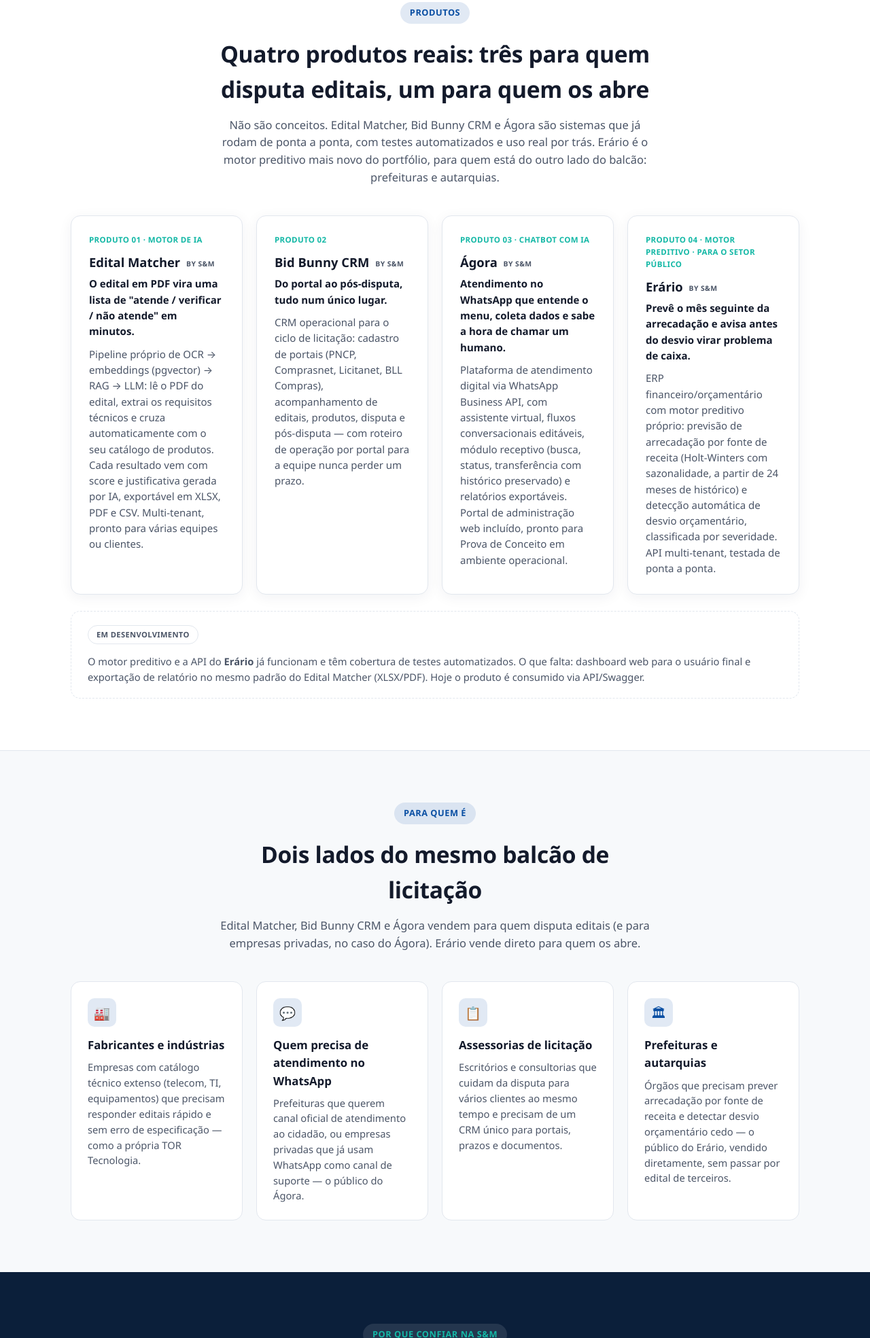
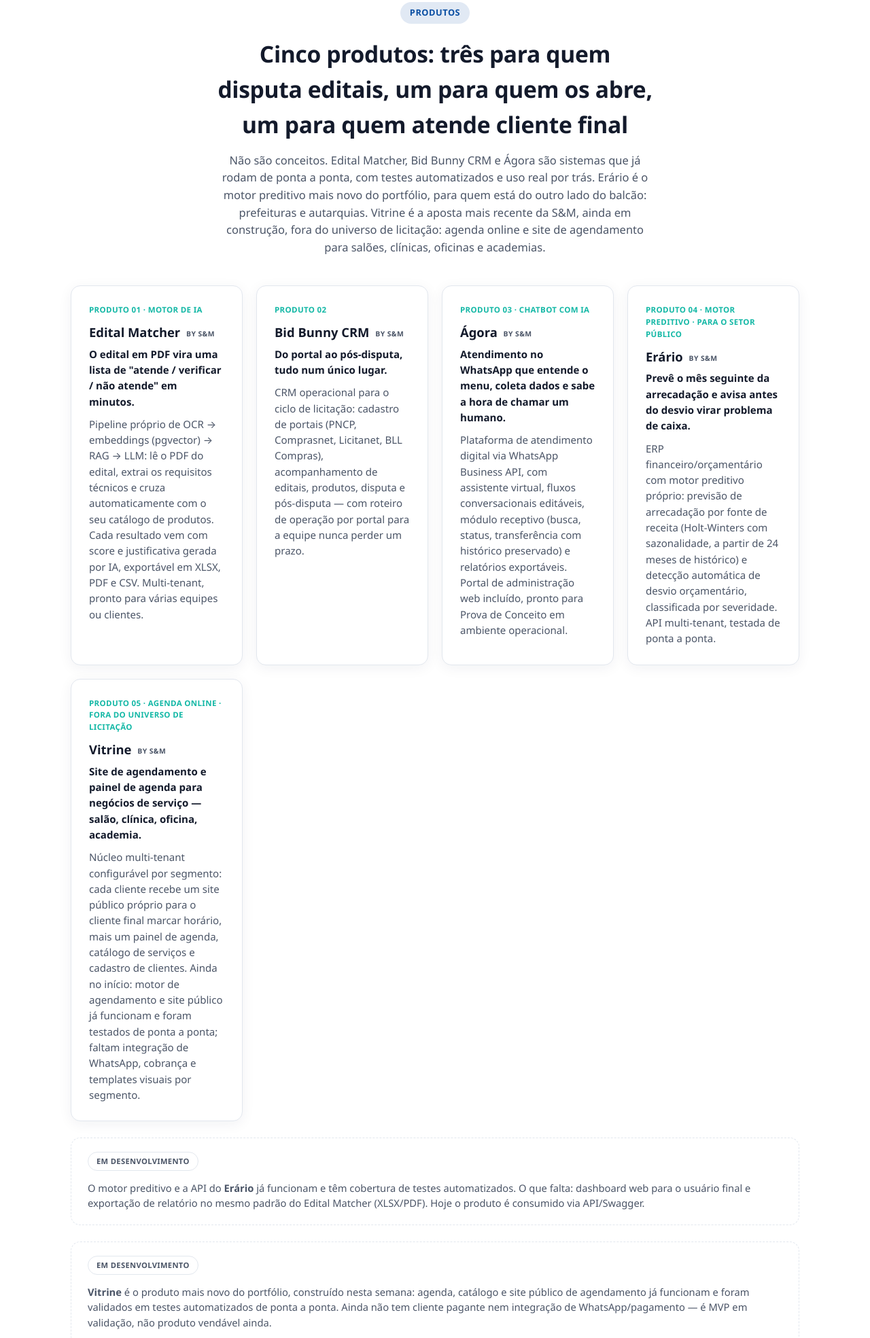
Before and after one commit to alvarosamp/sm-softwares, a plain HTML site: page index.html in a window 1280 px wide. Shown: the part 831-2800 px from the top of the page at 68% size. Drawn offline with Linux system fonts and the light colour scheme.

Commit message:
Adiciona Vitrine (agenda online multi-segmento) ao portfolio, como MVP em validacao
Diferente dos demais produtos, marcado explicitamente como recem-construido e
sem cliente pagante ainda, para nao superestimar maturidade.

```diff
--- a/index.html
+++ b/index.html
@@ -4,7 +4,7 @@
 <meta charset="UTF-8" />
 <meta name="viewport" content="width=device-width, initial-scale=1.0" />
 <title>S&amp;M Softwares — Matching de editais, CRM de licitações, chatbot WhatsApp e gestão pública</title>
-<meta name="description" content="S&M Softwares desenvolve Edital Matcher, Bid Bunny CRM, Ágora (chatbot WhatsApp) e Erário (previsão de arrecadação) — produtos reais, testados, para quem disputa e para quem abre editais." />
+<meta name="description" content="S&M Softwares desenvolve Edital Matcher, Bid Bunny CRM, Ágora (chatbot WhatsApp), Erário (previsão de arrecadação) e Pórtico (planejamento e dossiê da contratação) — produtos reais, testados, para quem disputa e para quem abre editais." />
 <link rel="stylesheet" href="styles.css?v=9" />
 </head>
 <body>
@@ -82,8 +82,8 @@
     <div class="container">
       <div class="section-head">
         <span class="eyebrow">Produtos</span>
-        <h2>Quatro produtos reais: três para quem disputa editais, um para quem os abre</h2>
-        <p>Não são conceitos. Edital Matcher, Bid Bunny CRM e Ágora são sistemas que já rodam de ponta a ponta, com testes automatizados e uso real por trás. Erário é o motor preditivo mais novo do portfólio, para quem está do outro lado do balcão: prefeituras e autarquias.</p>
+        <h2>Cinco produtos: três para quem disputa editais, um para quem os abre, um para quem atende cliente final</h2>
+        <p>Não são conceitos. Edital Matcher, Bid Bunny CRM e Ágora são sistemas que já rodam de ponta a ponta, com testes automatizados e uso real por trás. Erário é o motor preditivo mais novo do portfólio, para quem está do outro lado do balcão: prefeituras e autarquias. Vitrine é a aposta mais recente da S&amp;M, ainda em construção, fora do universo de licitação: agenda online e site de agendamento para salões, clínicas, oficinas e academias.</p>
       </div>
       <div class="segments-grid segments-grid-4">
         <div class="segment-card">
@@ -110,10 +110,20 @@
           <p class="product-tagline">Prevê o mês seguinte da arrecadação e avisa antes do desvio virar problema de caixa.</p>
           <p>ERP financeiro/orçamentário com motor preditivo próprio: previsão de arrecadação por fonte de receita (Holt-Winters com sazonalidade, a partir de 24 meses de histórico) e detecção automática de desvio orçamentário, classificada por severidade. API multi-tenant, testada de ponta a ponta.</p>
         </div>
+        <div class="segment-card">
+          <span class="tag">Produto 05 · Agenda online · Fora do universo de licitação</span>
+          <h3>Vitrine <span class="product-sub">by S&amp;M</span></h3>
+          <p class="product-tagline">Site de agendamento e painel de agenda para negócios de serviço — salão, clínica, oficina, academia.</p>
+          <p>Núcleo multi-tenant configurável por segmento: cada cliente recebe um site público próprio para o cliente final marcar horário, mais um painel de agenda, catálogo de serviços e cadastro de clientes. Ainda no início: motor de agendamento e site público já funcionam e foram testados de ponta a ponta; faltam integração de WhatsApp, cobrança e templates visuais por segmento.</p>
+        </div>
       </div>
       <div class="roadmap-note">
         <span class="roadmap-tag">Em desenvolvimento</span>
         <p>O motor preditivo e a API do <strong>Erário</strong> já funcionam e têm cobertura de testes automatizados. O que falta: dashboard web para o usuário final e exportação de relatório no mesmo padrão do Edital Matcher (XLSX/PDF). Hoje o produto é consumido via API/Swagger.</p>
+      </div>
+      <div class="roadmap-note">
+        <span class="roadmap-tag">Em desenvolvimento</span>
+        <p><strong>Vitrine</strong> é o produto mais novo do portfólio, construído nesta semana: agenda, catálogo e site público de agendamento já funcionam e foram validados em testes automatizados de ponta a ponta. Ainda não tem cliente pagante nem integração de WhatsApp/pagamento — é MVP em validação, não produto vendável ainda.</p>
       </div>
     </div>
   </section>
--- a/styles.css
+++ b/styles.css
@@ -339,11 +339,7 @@
 }
 
 .segments-grid.segments-grid-4 {
-  grid-template-columns: repeat(4, 1fr);
-}
-
-@media (max-width: 900px) {
-  .segments-grid.segments-grid-4 { grid-template-columns: repeat(2, 1fr); }
+  grid-template-columns: repeat(auto-fit, minmax(230px, 1fr));
 }
 
 @media (max-width: 720px) {
@@ -425,11 +421,7 @@
 }
 
 .features-grid.features-grid-4 {
-  grid-template-columns: repeat(4, 1fr);
-}
-
-@media (max-width: 900px) {
-  .features-grid.features-grid-4 { grid-template-columns: repeat(2, 1fr); }
+  grid-template-columns: repeat(auto-fit, minmax(220px, 1fr));
 }
 
 @media (max-width: 720px) {
@@ -493,11 +485,7 @@
 }
 
 .pricing-grid.pricing-grid-4 {
-  grid-template-columns: repeat(4, 1fr);
-}
-
-@media (max-width: 900px) {
-  .pricing-grid.pricing-grid-4 { grid-template-columns: repeat(2, 1fr); }
+  grid-template-columns: repeat(auto-fit, minmax(230px, 1fr));
 }
 
 @media (max-width: 720px) {
```
